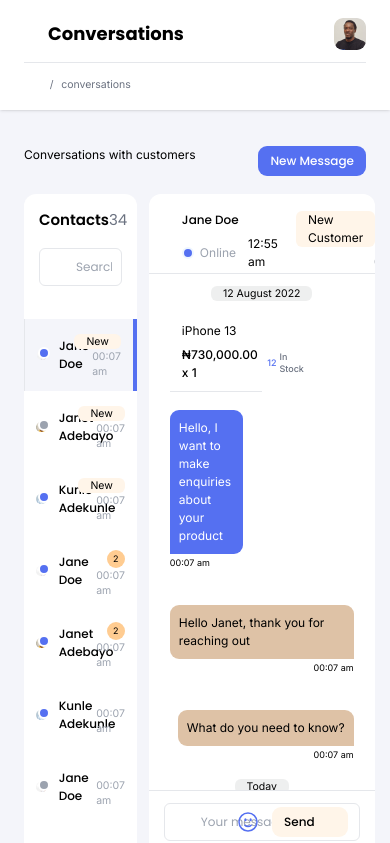
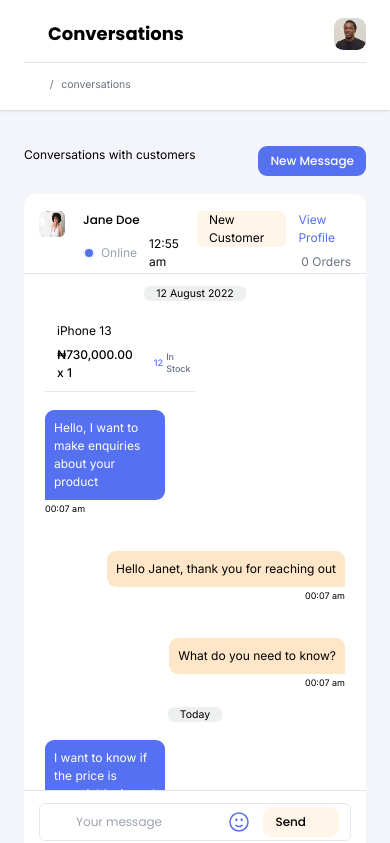
Before and after one commit to jesulonimii/HealthDB-Admin-Dashboard, a React (Vite) app: page /conversations in a window 390 px wide. Shown: the top 843 px of the page. Built offline with nearby package versions, Linux system fonts and the light colour scheme; some icons are missing.

Commit message:
feat: finished message view responsiveness

```diff
--- a/src/(dashboard)/conversations/index.tsx
+++ b/src/(dashboard)/conversations/index.tsx
@@ -273,11 +273,11 @@ function ConversationPage({}) {
 				<CustomButton>New Message</CustomButton>
 			</section>
 
-			<section className="w-full h-full gap-4 flex relative">
-				<ContactsCard className="w-[33%]" chats_list={chats_list} />
+			<section className="w-full h-full gap-4 flex flex-col-reverse md:flex-row relative">
+				<ContactsCard className="w-full md:w-[33%]" chats_list={chats_list} />
 
 				<MessageView
-					className="h-[80vh] sticky w-[66%] right-0 top-[18%]"
+					className="h-[80vh] md:sticky w-full md:w-[66%] right-0 top-[18%]"
 					chats_list={chats_list}
 					current_chat={current_chat}
 				/>
--- a/src/shared/utils/index.ts
+++ b/src/shared/utils/index.ts
@@ -4,7 +4,7 @@ export const COLORS = {
     secondary: "#FFCC91",
     ["primary-50"] : "#97A5EB",
     ["primary-dark"] : "#152b91",
-    ["secondary-50"] : "#D7B593D1",
+    ["secondary-50"] : "#FFCC917C",
 
 
     accent : {
```
